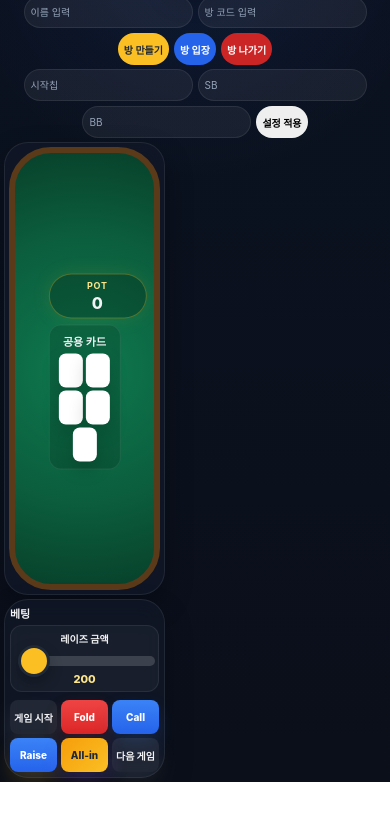
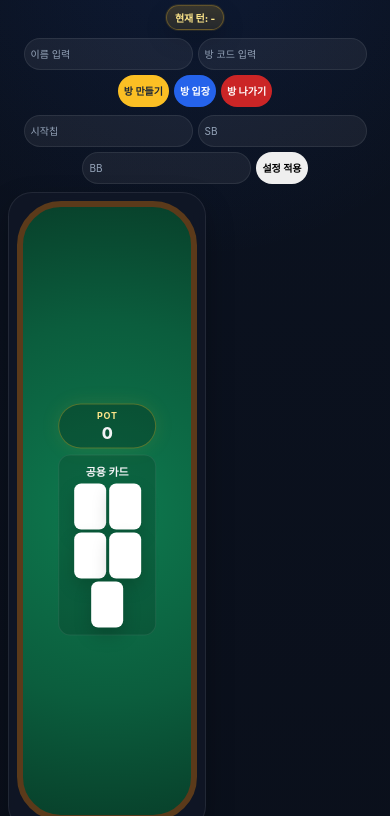
Before and after one commit to 11gerrardtorres-hue/poker-app, a website: page public/index.html in a window 390 px wide. Shown: the part 62-878 px from the top of the page. Before the commit the page ends 844 px from the top, so only its background shows below. Drawn offline with nearby package versions, Linux system fonts and the light colour scheme; no server answers.

Commit message:
모바일 유아이

```diff
--- a/public/style.css
+++ b/public/style.css
@@ -2096,3 +2096,135 @@ body {
     width: 190px !important;
   }
 }
+/* ==================================================
+   모바일 세로 리디자인
+   너무 작은 화면 강제 고정 제거
+   보기 좋은 비율 + 자연 스크롤
+   ================================================== */
+@media (max-width: 900px) and (orientation: portrait) {
+
+  html, body {
+    height: auto !important;
+    overflow-y: auto !important;
+    overflow-x: hidden !important;
+  }
+
+  body {
+    min-height: 100dvh;
+  }
+
+  .app-shell {
+    height: auto !important;
+    min-height: 100dvh;
+    overflow: visible !important;
+    padding: 8px !important;
+    gap: 8px !important;
+  }
+
+  /* 상단 적당히 */
+  .brand-title {
+    font-size: 18px !important;
+  }
+
+  .brand-subtitle {
+    display: none;
+  }
+
+  .status-chip {
+    font-size: 10px !important;
+    padding: 5px 8px !important;
+  }
+
+  /* 메인 영역 세로 배치 */
+  .main-layout {
+    display: flex !important;
+    flex-direction: column !important;
+    gap: 10px !important;
+  }
+
+  .table-section {
+    display: flex !important;
+    flex-direction: column !important;
+    gap: 10px !important;
+  }
+
+  /* 테이블 크게 복원 */
+  .table-card {
+    padding: 8px !important;
+  }
+
+  .poker-table {
+    min-height: 620px !important;
+    height: 620px !important;
+    border-radius: 44px !important;
+  }
+
+  .players-layer {
+    min-height: 620px !important;
+    height: 620px !important;
+  }
+
+  /* 중앙 카드 크게 */
+  .table-center {
+    width: 250px !important;
+    max-width: 58% !important;
+  }
+
+  .card-slot {
+    width: 32px !important;
+    height: 46px !important;
+  }
+
+  /* 플레이어 박스 다시 보기 좋게 */
+  .player-seat {
+    width: 110px !important;
+  }
+
+  .player-card {
+    padding: 6px !important;
+  }
+
+  .player-name {
+    font-size: 10px !important;
+  }
+
+  .player-chip-pill {
+    font-size: 9px !important;
+  }
+
+  .player-seat .small-card,
+  .player-seat .hidden-card {
+    width: 28px !important;
+    height: 40px !important;
+  }
+
+  .player-extra,
+  .player-delta {
+    font-size: 8px !important;
+  }
+
+  /* 버튼 크게 복원 */
+  .control-card {
+    padding: 10px !important;
+  }
+
+  .actions {
+    grid-template-columns: repeat(3,1fr) !important;
+    gap: 6px !important;
+  }
+
+  .actions button {
+    min-height: 46px !important;
+    font-size: 12px !important;
+    border-radius: 12px !important;
+  }
+
+  .bet-box {
+    padding: 8px !important;
+  }
+
+  /* 로그는 계속 숨김 */
+  #logPanel {
+    display: none !important;
+  }
+}
```
